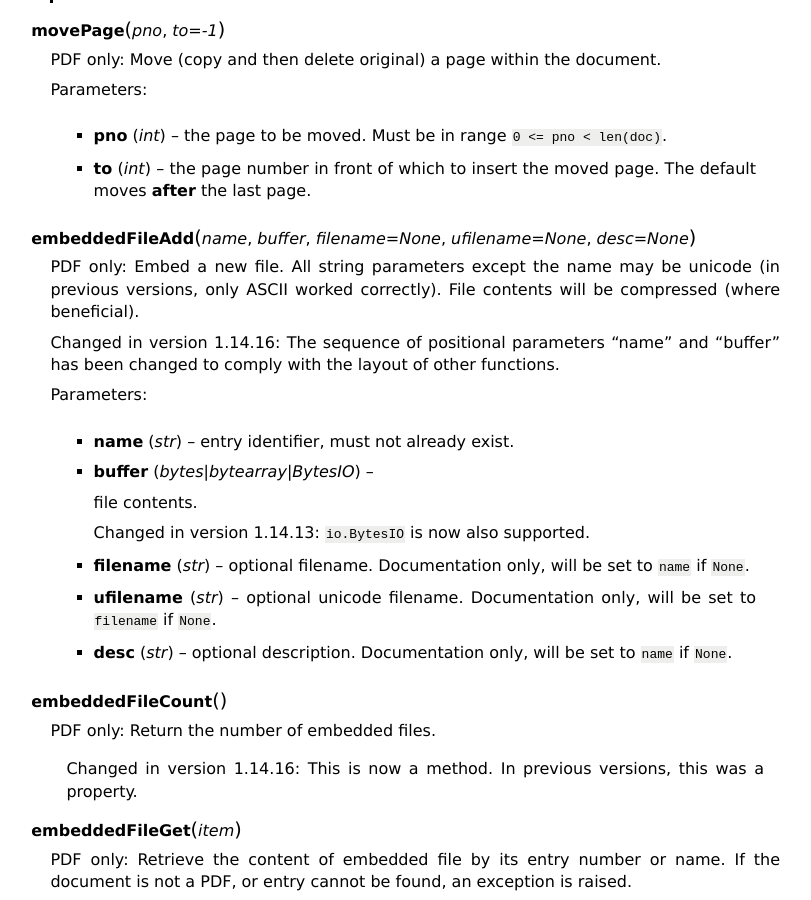
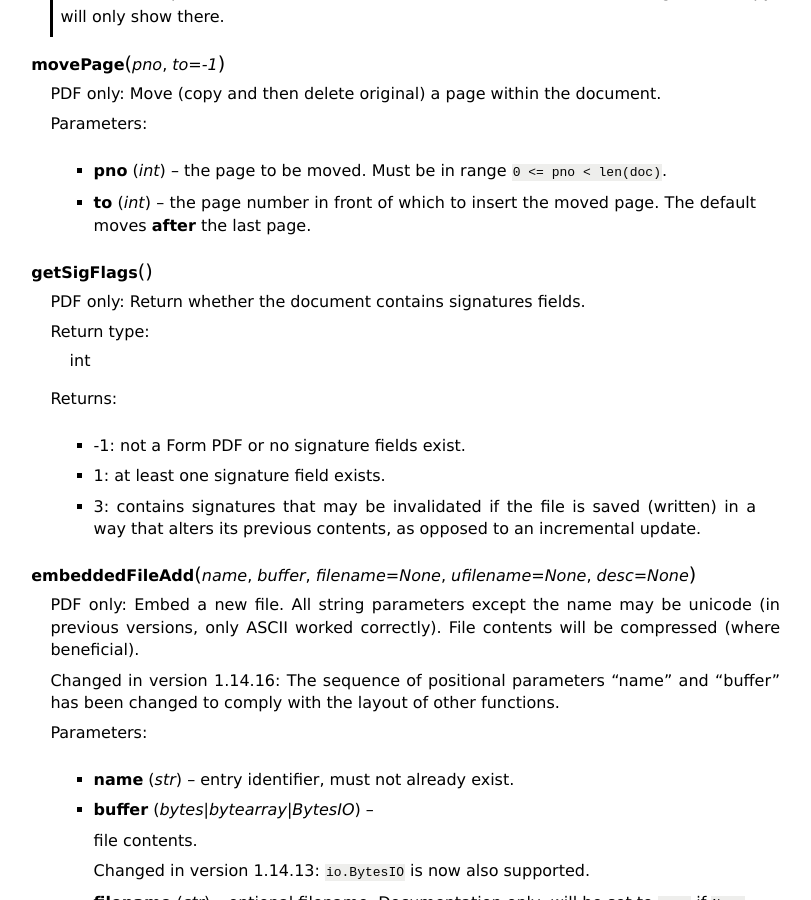
Before and after one commit to pymupdf/PyMuPDF-Optional-Material, a Sphinx documentation site: the page built from docs/document.rst, in a window 1280 px wide and 900 px high, scrolled down 15440 px. Shown: the whole window, without its empty margins (68-879 px from the left). Built offline with Sphinx 7.4.7, drawn with Linux system fonts in a browser that asks for light colours; some of the changed text lies outside the part shown.

Commit message:
upload version 1.14.19

```diff
--- a/docs/changes.rst
+++ b/docs/changes.rst
@@ -1,9 +1,10 @@
 Change Logs
 ===============
 
-Changes in Version 1.14.18
+Changes in Version 1.14.19
 ---------------------------
-* **Fixed** issue #319 (" InsertText function error when use custom font").
+* **Fixed** issue #319 ("InsertText function error when use custom font").
+* **Added** new method :meth:`Document.getSigFlags` which return information on whether a PDF is signed, resolves issue #326 ("How to detect signature in a form pdf?").
 
 
 Changes in Version 1.14.17
--- a/docs/conf.py
+++ b/docs/conf.py
@@ -45,7 +45,7 @@ copyright = u'2015-2019, Jorj X. McKie'
 # built documents.
 #
 # The full version, including alpha/beta/rc tags.
-release = '1.14.18'
+release = '1.14.19'
 
 # The short X.Y version.
 s = release.split(".")
--- a/docs/document.rst
+++ b/docs/document.rst
@@ -31,6 +31,7 @@ For addional details on **embedded files** refer to Appendix 3.
 :meth:`Document.getPageImageList`     PDF only: make a list of images on a page
 :meth:`Document.getPagePixmap`        create a pixmap of a page by page number
 :meth:`Document.getPageText`          extract the text of a page by page number
+:meth:`Document.getSigFlags`          PDF only: determine signature state
 :meth:`Document.getToC`               create a table of contents
 :meth:`Document.insertPage`           PDF only: insert a new page
 :meth:`Document.insertPDF`            PDF only: insert pages from another PDF
@@ -532,6 +533,16 @@ For addional details on **embedded files** refer to Appendix 3.
 
       :arg int to: the page number in front of which to insert the moved page. The default moves **after** the last page.
 
+    .. method:: getSigFlags()
+
+      PDF only: Return whether the document contains signatures fields.
+
+      :rtype: int
+      :returns:
+         * -1: not a Form PDF or no signature fields exist.
+         * 1: at least one signature field exists.
+         * 3:  contains signatures that may be invalidated if the file is saved (written) in a way that alters its previous contents, as opposed to an incremental update.
+
     .. index::
        pair: filename; Document.embeddedFileAdd args
        pair: ufilename; Document.embeddedFileAdd args
--- a/docs/version.rst
+++ b/docs/version.rst
@@ -1,6 +1,6 @@
 Covered Version
 --------------------
 
-This documentation covers PyMuPDF v1.14.18 features as of **2019-07-09 04:46:07**.
+This documentation covers PyMuPDF v1.14.19 features as of **2019-07-18 20:01:17**.
 
 .. note:: The major and minor versions of **PyMuPDF** and **MuPDF** will always be the same. Only the third qualifier (patch level) may be different from that of MuPDF.
```
Also changed, not shown: 1 other file.
